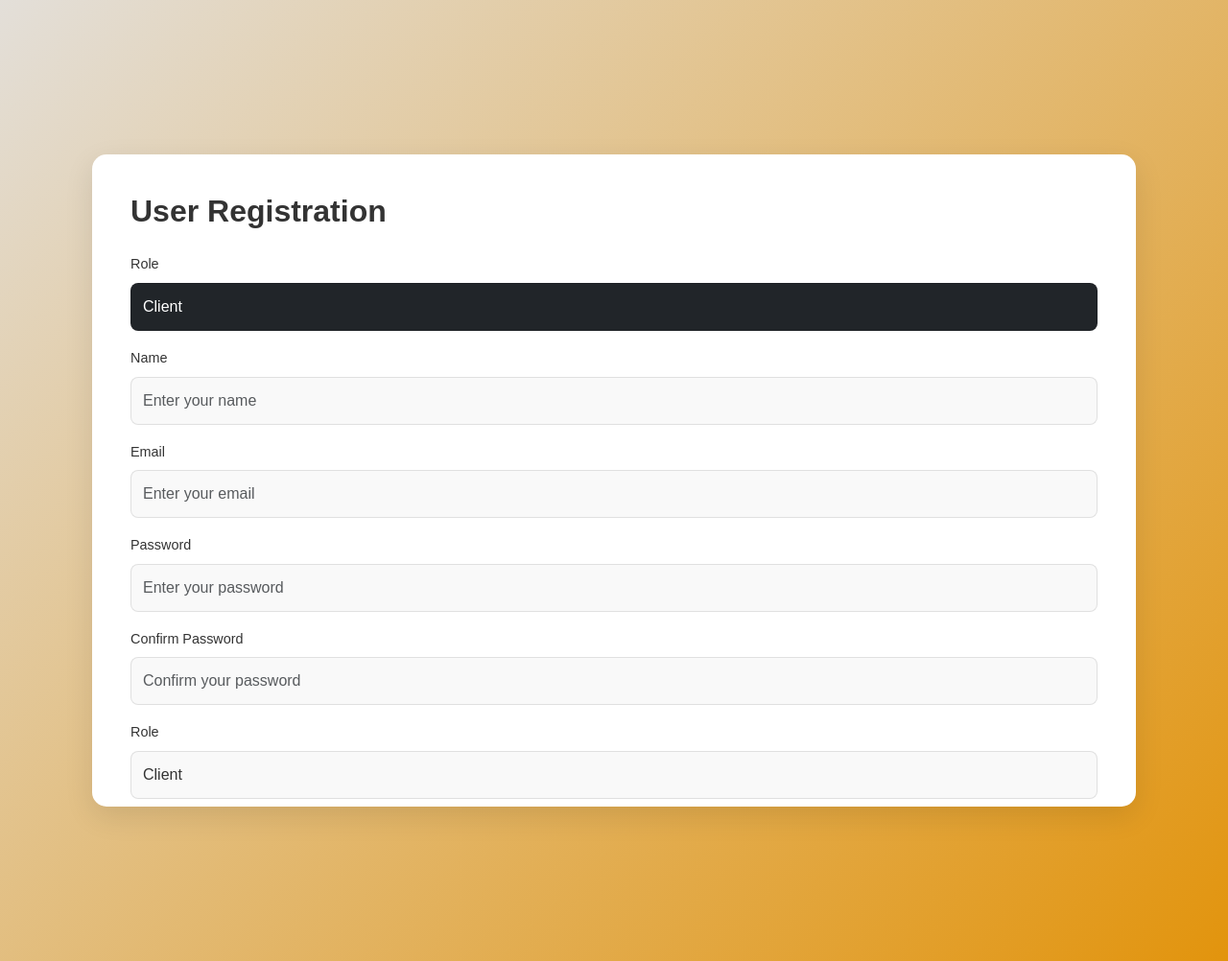
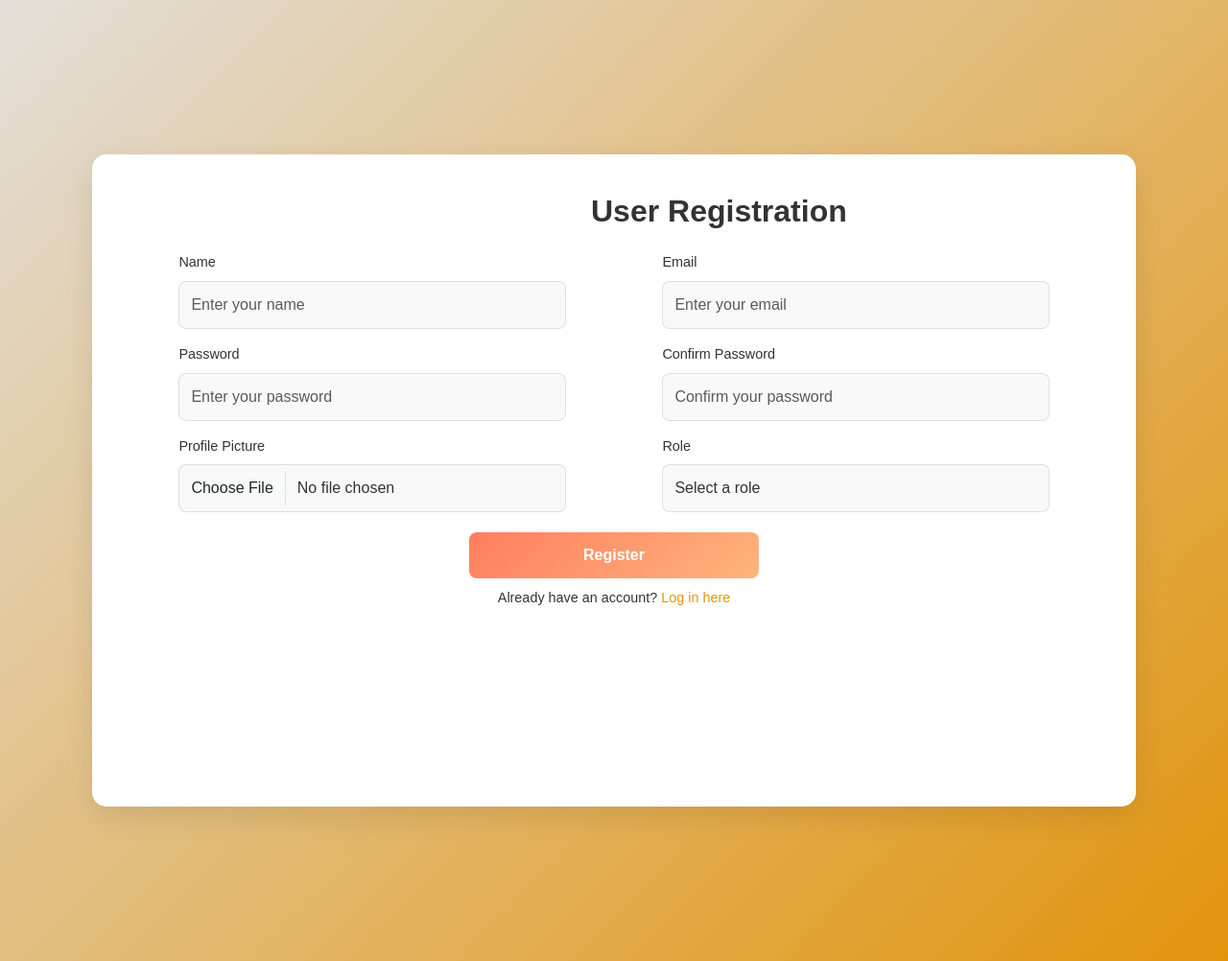
Before and after one commit to HugoMartins2001/Project_paw, a Node server app: page /auth/register in a window 1280 px wide. Shown: the whole page at 96% size. Run offline with Node 20, Linux system fonts and the light colour scheme; some libraries are stand-ins or nearby versions.

Commit message:
updates
so para dizer que faço alguma coisa <3

```diff
--- a/public/stylesheets/createUser.css
+++ b/public/stylesheets/createUser.css
@@ -32,16 +32,18 @@ body {
   font-weight: bold;
   margin-bottom: 20px;
   color: #333;
+  padding-left: 480px;
 }
 
 /* Formulário */
 .form {
   display: grid;
-  grid-template-columns: 1fr 1fr;
-  gap: 20px;
-  width: 97%;
-  align-content: center;
-  justify-content: center;
+  grid-template-columns: 1fr 1fr; /* Define 2 colunas iguais */
+  gap: 0px; /* Espaçamento entre os campos */
+  width: 100%; /* O formulário ocupa toda a largura disponível */
+  align-content: start; /* Alinha os itens ao topo */
+  justify-content: center; /* Centraliza o formulário horizontalmente */
+  margin-bottom: 5px; /* Espaçamento inferior */
 }
 
 /* Estilo para o campo select */
@@ -70,7 +72,9 @@ body {
 .form div {
   display: flex;
   flex-direction: column;
-  gap: 0px;
+  gap: 0px; /* Espaçamento entre o label e o campo */
+  width: 80%; /* Reduz a largura dos campos */
+  margin: 0 auto; /* Centraliza os campos horizontalmente */
 }
 
 /* Campos de entrada */
@@ -98,9 +102,42 @@ label {
   text-align: left;
 }
 
+#cliente-fields {
+  display: grid;
+  grid-template-columns: 1fr 1fr 1fr; /* Define 2 colunas iguais */
+  gap: 20px; /* Espaçamento entre os campos */
+  width: 100%; /* O formulário ocupa toda a largura disponível */
+  align-content: start; /* Alinha os itens ao topo */
+  justify-content: center; /* Centraliza o formulário horizontalmente */
+  margin-bottom: 5px; /* Espaçamento inferior */
+  margin-left: 60px;
+}
+#manager-fields {
+  display: grid;
+  grid-template-columns: 1fr 1fr; /* Define 2 colunas iguais */
+  gap: 0px; /* Espaçamento entre os campos */
+  width: 100%; /* O formulário ocupa toda a largura disponível */
+  align-content: start; /* Alinha os itens ao topo */
+  justify-content: center; /* Centraliza o formulário horizontalmente */
+  margin-bottom: 5px; /* Espaçamento inferior */
+  margin-left: 60px;
+}
+
+#cliente-fields .mb-3,
+#manager-fields .mb-3 {
+  display: flex;
+  flex-direction: column;
+  gap: 0px; /* Espaçamento entre o label e o campo */
+  width: 100%; /* Reduz a largura dos campos */
+  margin: 0 auto; /* Centraliza os campos horizontalmente */
+}
+#cliente-fields #address {
+  width: 250px; /* Garante que o campo ocupe toda a largura disponível */
+  max-width: 600px; /* Define um limite máximo para o tamanho do campo */
+}
 /* Botão de registro */
 .btn-register {
-  width: 50%; /* Reduz a largura do botão para centralizá-lo */
+  width: 30%; /* Reduz a largura do botão para centralizá-lo */
   margin: 0 auto; /* Centraliza o botão horizontalmente */
   padding: 12px;
   border: none;
@@ -112,7 +149,7 @@ label {
   cursor: pointer;
   transition: all 0.3s ease;
   display: block;
-  bottom: 20px;
+  bottom: 10px;
 }
 
 .btn-register:hover {
--- a/views/login/createUser.ejs
+++ b/views/login/createUser.ejs
@@ -31,14 +31,7 @@
       An error occurred during registration. Please try again.
     </div>
 
-    <form method="post" action="/auth/registerSubmitted" enctype="multipart/form-data">
-      <div class="mb-3">
-        <label for="role" class="form-label">Role</label>
-        <select class="form-select text-white bg-dark" id="role" name="role" required onchange="toggleForm()">
-          <option value="Cliente">Client</option>
-          <option value="Manager">Manager</option>
-        </select>
-      </div>
+    <form class="form" method="post" action="/auth/registerSubmitted" enctype="multipart/form-data">
       <div class="mb-3">
         <label for="name" class="form-label">Name</label>
         <input type="text" id="name" name="name" class="form-control" placeholder="Enter your name" required />
@@ -58,14 +51,19 @@
           placeholder="Confirm your password" required />
       </div>
       <div class="mb-3">
+        <label for="profilePic" class="form-label">Profile Picture</label>
+        <input type="file" id="profilePic" name="profilePic" class="form-control" accept="image/*" />
+      </div>
+      <div class="mb-3">
         <label for="role" class="form-label">Role</label>
         <select class="form-select" id="role" name="role" required onchange="toggleForm()">
+          <option value="" selected disabled>Select a role</option>
           <option value="cliente">Client</option>
           <option value="manager">Manager</option>
         </select>
       </div>
 
-      <div id="cliente-fields" class="hidden" style="display: none;">
+      <div id="cliente-fields" class="hidden">
         <div class="mb-3">
           <label for="clienteTelemovel" class="form-label">Phone Number</label>
           <input type="text" id="clienteTelemovel" name="clienteTelemovel" class="form-control"
@@ -82,22 +80,15 @@
         </div>
       </div>
 
-      <div id="manager-fields" class="hidden" style="display: none;">
+      <div id="manager-fields" class="hidden">
         <div class="mb-3">
           <label for="managerTelemovel" class="form-label">Phone Number</label>
           <input type="text" id="managerTelemovel" name="managerTelemovel" class="form-control"
             placeholder="Phone number" pattern="[0-9]{9}" title="The number must be 9 digits" />
         </div>
       </div>
-
-      <div class="mb-3">
-        <label for="profilePic" class="form-label">Profile Picture</label>
-        <input type="file" id="profilePic" name="profilePic" class="form-control" accept="image/*" />
-      </div>
-
-      <button type="submit" class="btn btn-register w-100">Register</button>
     </form>
-    <button type="submit" class="btn btn-register w-100">Register</button>
+    <button type="submit" class="btn btn-register">Register</button>
     <div class="login">
       <span>Already have an account? <a href="/auth/login">Log in here</a></span>
     </div>
@@ -105,18 +96,34 @@
 
   <script>
     function toggleForm() {
-      const role = document.getElementById("role").value;
+  const role = document.getElementById("role").value.toLowerCase(); // Converte para minúsculas
   const clienteFields = document.getElementById("cliente-fields");
   const managerFields = document.getElementById("manager-fields");
 
-      if (role === "Cliente") {
+  if (role === "cliente") {
     clienteFields.classList.remove("hidden");
+    clienteFields.style.display = "grid";
     managerFields.classList.add("hidden");
-      } else if (role === "Manager") {
+    managerFields.style.display = "none";
+  } else if (role === "manager") {
     managerFields.classList.remove("hidden");
+    managerFields.style.display = "grid";
     clienteFields.classList.add("hidden");
+    clienteFields.style.display = "none";
+  } else {
+    // Oculta ambos os campos se nenhuma role for selecionada
+    clienteFields.classList.add("hidden");
+    clienteFields.style.display = "none";
+    managerFields.classList.add("hidden");
+    managerFields.style.display = "none";
   }
 }
+
+// Garante que os campos estejam ocultos ao carregar a página
+document.addEventListener("DOMContentLoaded", toggleForm);
+
+// Adiciona o evento de mudança ao campo "role"
+document.getElementById("role").addEventListener("change", toggleForm);
 
     toggleForm();
 
```
Also changed, not shown: 2 other files. Lines whose indentation alone changed are shown as unchanged.
